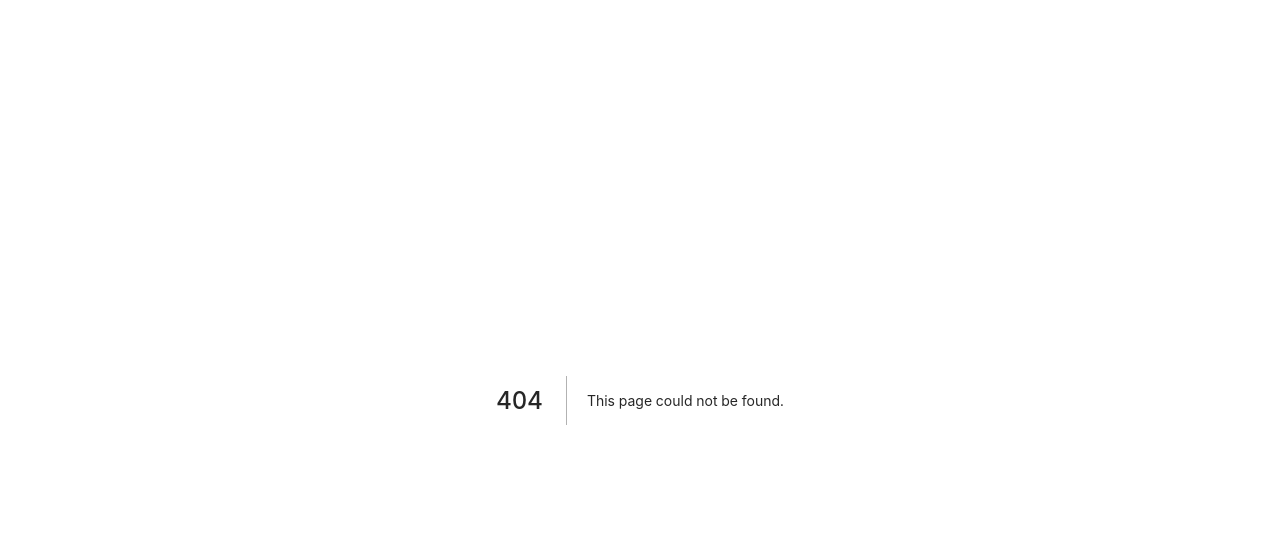
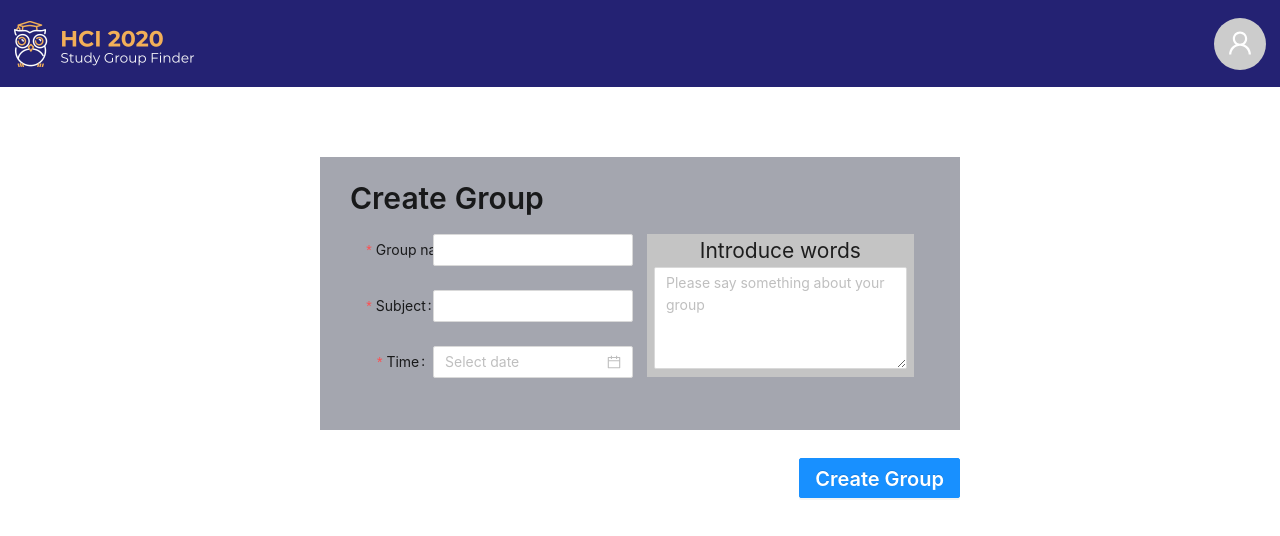
Before and after one commit to theanh226/hci2020, a Next.js app: page /create-group in a window 1280 px wide. Before the commit this address had no page. Shown: the top 536 px of the page. Built offline with nearby package versions, Linux system fonts and the light colour scheme.

Commit message:
make create group page

```diff
--- /dev/null
+++ b/pages/create-group/CreateGroup.module.css
@@ -0,0 +1,28 @@
+.wrapper {
+  background-color: #a4a6af;
+  padding: 1.5em 0 2em 0;
+  margin: 5em 0 2em 0;
+}
+/* INPUT INFORMATION */
+.title {
+  padding-left: 1em;
+}
+
+/* INTRODUCE WORDS */
+.introductionWrapper {
+  height: 143px;
+  background-color: #c4c4c4;
+  padding: 0 0.5em;
+}
+.introduceTitle {
+  text-align: center;
+  font-size: 1.5em;
+}
+.TextArea {
+  height: 100px !important;
+}
+
+/* BUTTON */
+.button {
+  text-align: right;
+}
--- /dev/null
+++ b/pages/create-group/index.js
@@ -0,0 +1,125 @@
+import React from 'react';
+import Layout from '../../layouts/index';
+import { Row, Col, Typography, Form, Input, Button, DatePicker } from 'antd';
+import styles from './CreateGroup.module.css';
+import moment from 'moment';
+
+const CreateGroupPage = () => {
+  const layout = {
+    labelCol: { span: 6 },
+    wrapperCol: { span: 18 },
+  };
+  const tailLayout = {
+    wrapperCol: { offset: 6, span: 18 },
+  };
+
+  //   SET TIME
+  const disabledDate = (current) => {
+    // Can not select days before today and today
+    return current && current < moment().endOf('day');
+  };
+
+  const disabledDateTime = () => {
+    return {
+      disabledSeconds: () => [55, 56],
+    };
+  };
+
+  return (
+    <Layout>
+      {/* INPUT */}
+      <Form
+        {...layout}
+        name="basic"
+        initialValues={{
+          remember: true,
+        }}
+      >
+        <Row justify="center">
+          <Col span={12} className={styles.wrapper}>
+            <Typography.Title level={2} className={styles.title}>
+              Create Group
+            </Typography.Title>
+            <Row justify="center">
+              <Col span={10} style={{ marginRight: '1em' }}>
+                {/* GROUP NAME */}
+                <Form.Item
+                  label="Group name"
+                  name="Group name"
+                  rules={[
+                    {
+                      required: true,
+                      message: 'Please input your Group name!',
+                    },
+                  ]}
+                >
+                  <Input />
+                </Form.Item>
+                {/* SUBJECT NAME */}
+                <Form.Item
+                  label="Subject"
+                  name="Subject"
+                  rules={[
+                    {
+                      required: true,
+                      message: 'Please input your Subject!',
+                    },
+                  ]}
+                >
+                  <Input />
+                </Form.Item>
+                {/* TIME */}
+                <Form.Item
+                  label="Time"
+                  name="Time"
+                  rules={[
+                    {
+                      required: true,
+                      message: 'Please input time you want to study!',
+                    },
+                  ]}
+                >
+                  <DatePicker
+                    format="YYYY-MM-DD HH:mm"
+                    disabledDate={disabledDate}
+                    disabledTime={disabledDateTime}
+                    showTime={{ defaultValue: moment('00:00:00', 'HH:mm:ss') }}
+                    hideDisabledOptions
+                    minuteStep={15}
+                    style={{ width: '100%' }}
+                  />
+                </Form.Item>
+              </Col>
+              <Col span={10} className={styles.introduction}>
+                <div className={styles.introductionWrapper}>
+                  <div className={styles.introduceTitle}>
+                    <span>Introduce words</span>
+                  </div>
+                  <Input.TextArea
+                    className={styles.TextArea}
+                    allowClear="true"
+                    placeholder="Please say something about your group"
+                  />
+                </div>
+              </Col>
+            </Row>
+          </Col>
+        </Row>
+        <Row justify="center">
+          <Col span={12}>
+            <Form.Item {...tailLayout} className={styles.button}>
+              <Button type="primary" size="large" htmlType="submit">
+                <Typography.Title level={4} style={{ color: 'white' }}>
+                  Create Group
+                </Typography.Title>
+              </Button>
+            </Form.Item>
+          </Col>
+        </Row>
+      </Form>
+      <div></div>
+    </Layout>
+  );
+};
+
+export default CreateGroupPage;
```
